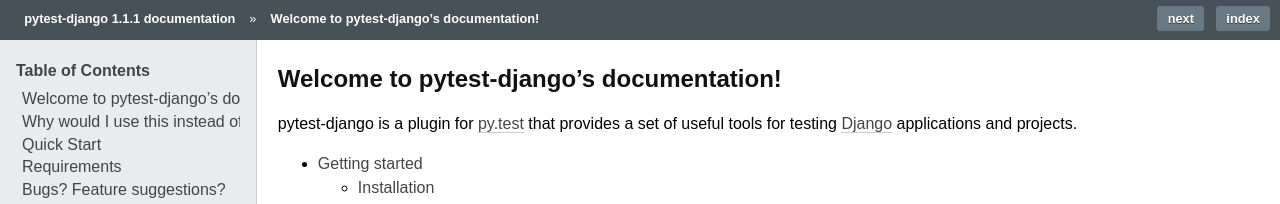
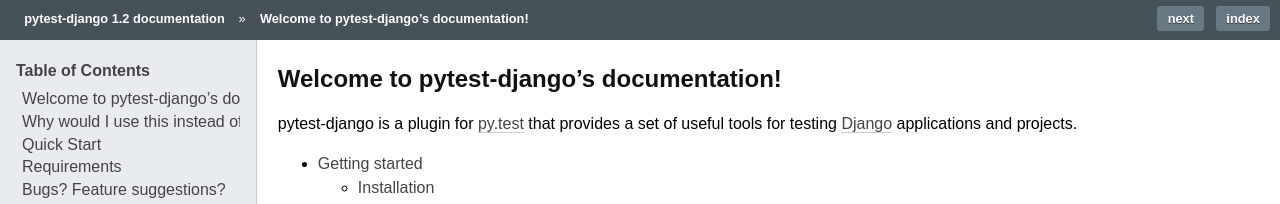
Before and after one commit to pytest-dev/pytest-django, a Sphinx documentation site: the page built from docs/index.rst, in a window 1280 px wide and 900 px high. Shown: the top 204 px of the window. Built offline with Sphinx 7.4.7, drawn with Linux system fonts in a browser that asks for light colours; some of the changed text lies outside the part shown.

Commit message:
Version bump

```diff
--- a/docs/conf.py
+++ b/docs/conf.py
@@ -48,9 +48,9 @@
 # built documents.
 #
 # The short X.Y version.
-version = '1.1'
+version = '1.2'
 # The full version, including alpha/beta/rc tags.
-release = '1.1.1'
+release = '1.2'
 
 # The language for content autogenerated by Sphinx. Refer to documentation
 # for a list of supported languages.
--- a/setup.py
+++ b/setup.py
@@ -14,7 +14,7 @@
 
 setup(
     name='pytest-django',
-    version='1.1.1',
+    version='1.2',
     description='A Django plugin for py.test.',
     author='Andreas Pelme',
     author_email='andreas@pelme.se',
```
